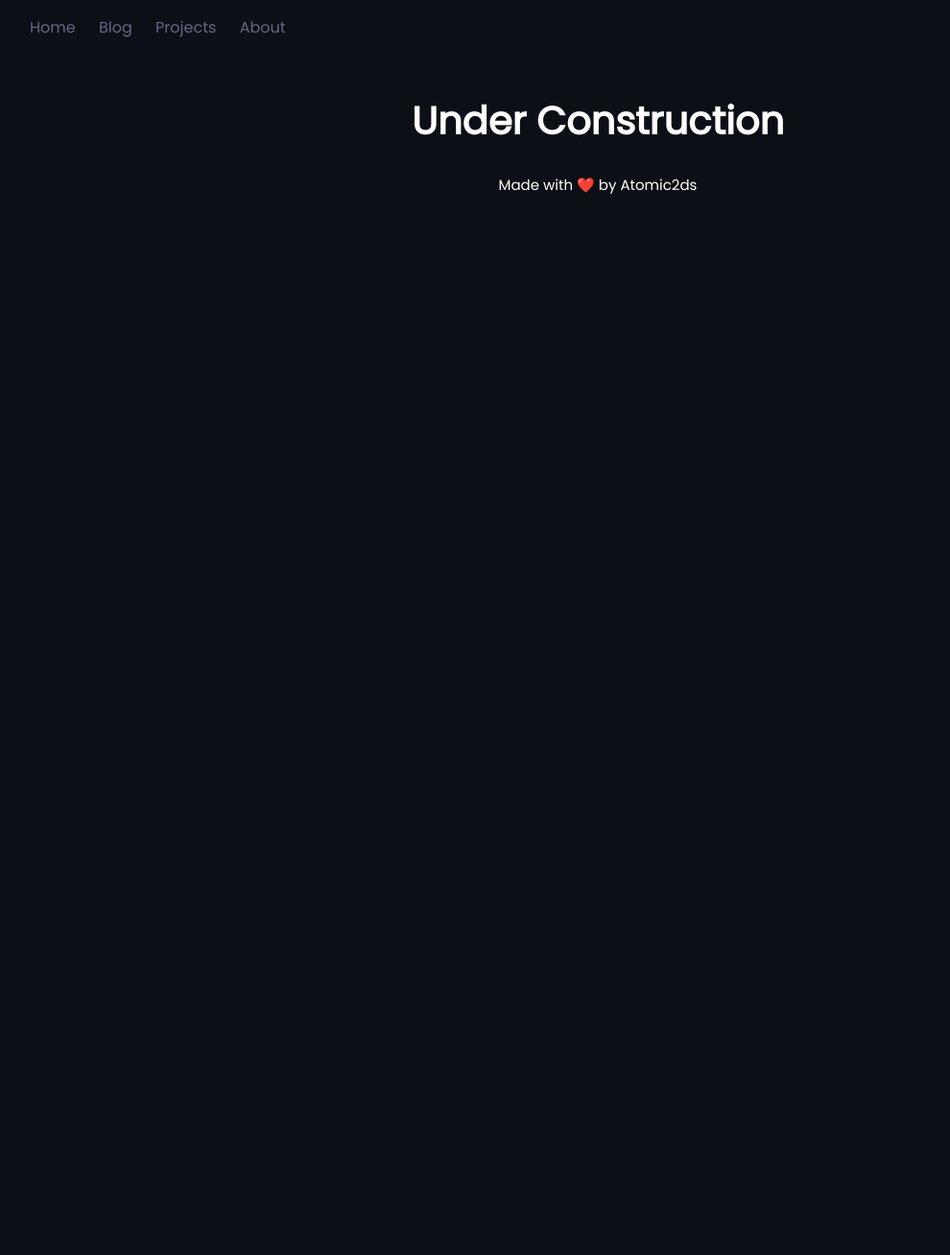
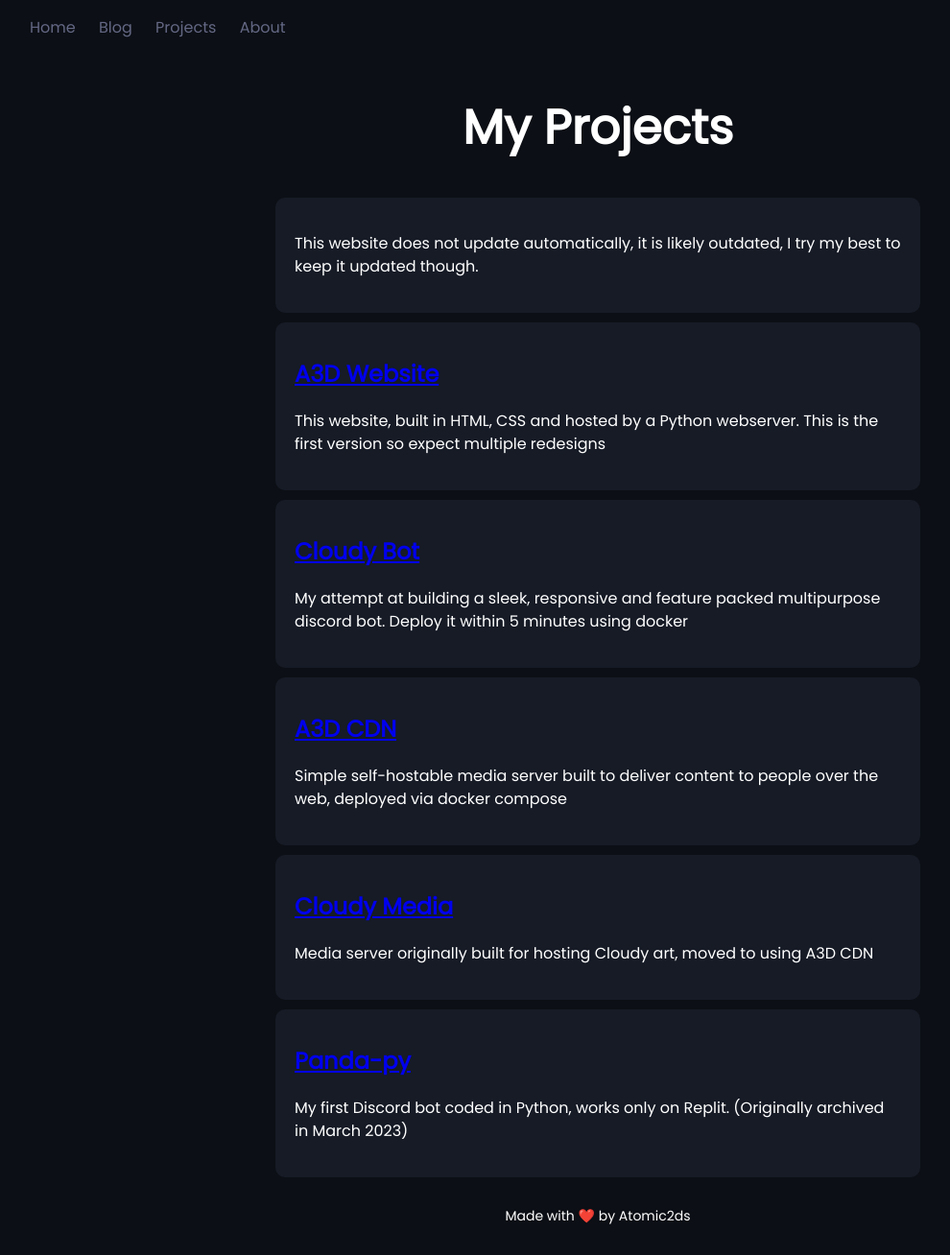
Before and after one commit to Alecks20/Personal-Website, a Flask app: page /projects in a window 1280 px wide. Shown: the whole page at 96% size, without its empty margins (17-1007 px from the left). Before the commit the page ends 202 px from the top, so only its background shows below. Run offline with Flask 3, Linux system fonts and the light colour scheme.

Commit message:
Added a very simple projects page

```diff
--- a/app.py
+++ b/app.py
@@ -25,7 +25,7 @@
 
 @app.route("/projects")
 def projects():
-    return render_template('error.html', text="Under Construction", favicon=FAVICON)
+    return render_template("projects.html", favicon=FAVICON)
 
 @app.route("/blog")
 def blog():
--- a/static/index.css
+++ b/static/index.css
@@ -36,6 +36,7 @@
     text-align: left;
 }
 
+
 .box-title {
     font-size: 24px;
     margin-bottom: 20px;
@@ -45,6 +46,8 @@
 .box-text {
     font-size: 16px;
     line-height: 1.5;
+    color: white;
+    text-decoration: none;
 }
 
 .box {
@@ -62,6 +65,7 @@
     position: relative;
     text-align: left;
 }
+
 
 
 .footer {
--- /dev/null
+++ b/templates/projects.html
@@ -0,0 +1,71 @@
+<!DOCTYPE html>
+<html lang="en">
+<head>
+    <meta charset="UTF-8">
+    <meta name="viewport" content="width=device-width, initial-scale=1.0">
+    <link rel="stylesheet" href="{{ url_for('static', filename='index.css') }}">
+    <link rel="stylesheet" href="https://fonts.googleapis.com/css?family=Poppins">
+    <link rel="shortcut icon" href="{{ favicon }}">
+    <title>A3D - Projects</title>
+</head>
+<body style="background-color: #0C0F15;"></body>
+<body>
+    <nav class="nav-container">
+        <ul class="nav">
+          <li><a href="/">Home</a></li>
+          <li><a href="/blog">Blog</a></li>
+          <li><a href="/projects">Projects</a></li>
+          <li><a href="/about">About</a></li>
+        </ul>
+      </nav>
+
+      <div class="heading">
+        <h1 class="title-text-box">My Projects</h1>
+      </div>
+
+      <div class="box">
+        <p class="box-text">
+            This website does not update automatically, it is likely outdated, I try my best to keep it updated though.
+        </p>
+      </div>
+
+      <div class="box">
+        <a href="https://github.com/Atomic2ds/A3D-Website"><h1 class="box-title">A3D Website</h1></a>
+        <p class="box-text">
+            This website, built in HTML, CSS and hosted by a Python webserver. This is the first version so expect multiple redesigns
+        </p>
+      </div>
+
+      <div class="box">
+        <a href="https://github.com/Atomic2ds/Cloudy"><h1 class="box-title">Cloudy Bot</h1></a>
+        <p class="box-text">
+            My attempt at building a sleek, responsive and feature packed multipurpose discord bot. Deploy it within 5 minutes using docker
+        </p>
+    </div>
+
+    <div class="box">
+        <a href="https://github.com/Atomic2ds/A3D-CDN"><h1 class="box-title">A3D CDN</h1></a>
+        <p class="box-text">
+            Simple self-hostable media server built to deliver content to people over the web, deployed via docker compose
+        </p>
+    </div>
+
+    <div class="box">
+        <a href="https://github.com/Atomic2ds/Cloudy-Media"><h1 class="box-title">Cloudy Media</h1></a>
+        <p class="box-text">
+            Media server originally built for hosting Cloudy art, moved to using A3D CDN
+        </p>
+    </div>
+
+    <div class="box">
+        <a href="https://github.com/Atomic2ds/Panda-py"><h1 class="box-title">Panda-py</h1></a>
+        <p class="box-text">
+            My first Discord bot coded in Python, works only on Replit. (Originally archived in March 2023)
+        </p>
+    </div>
+
+      <div class="footer">
+        <p>Made with ❤️ by Atomic2ds</p>
+    </div>
+</body>
+</html>
```
